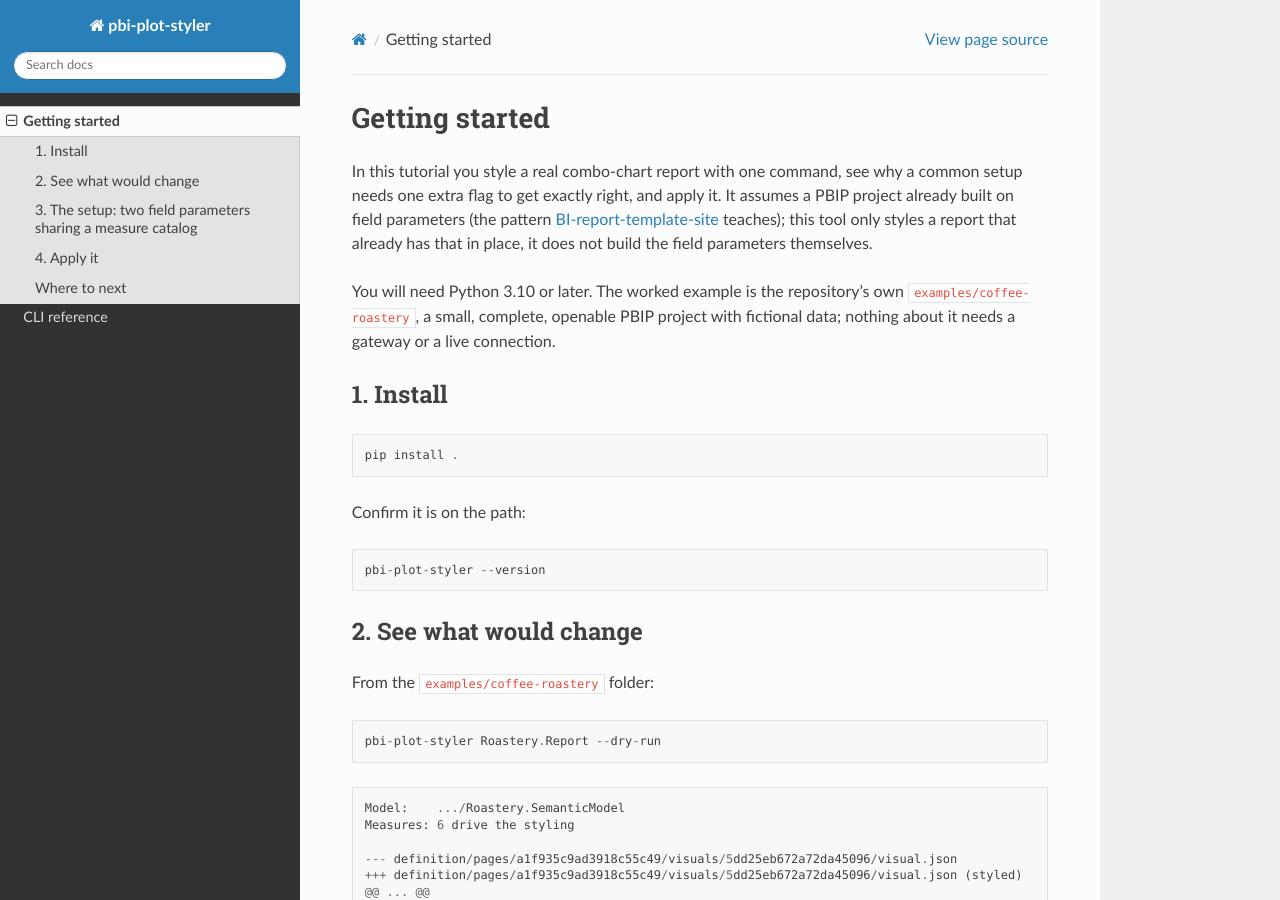
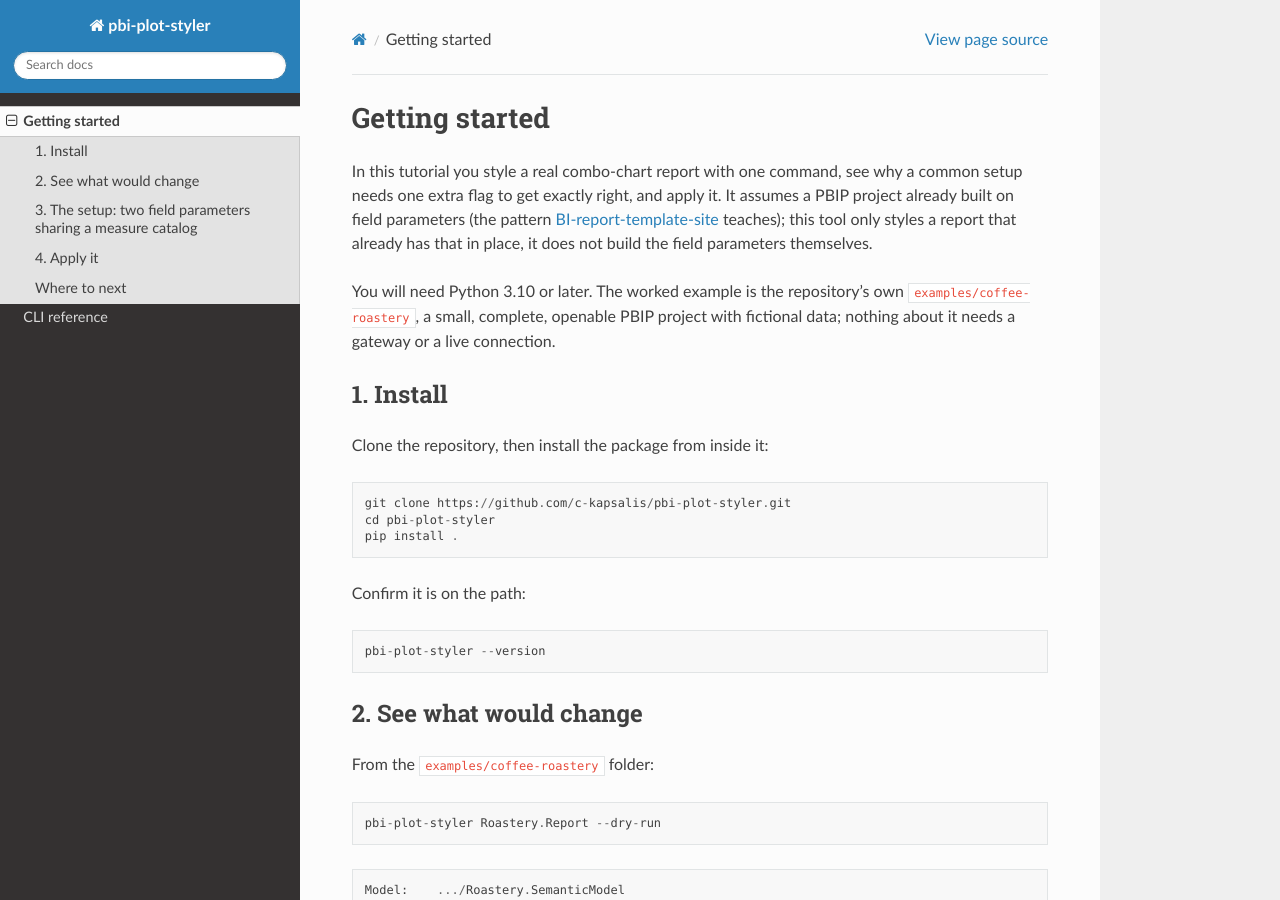
Before and after one commit to C-Kapsalis/pbi-plot-styler-documentation, a Sphinx documentation site: the page built from docs/tutorials/getting-started.rst, in a window 1280 px wide and 900 px high. Built offline with Sphinx 7.4.7 and the Read the Docs theme 3.1.0, drawn with Linux system fonts in a browser that asks for light colours.

Commit message:
Add the missing git clone step to the getting-started tutorial

```diff
--- a/docs/tutorials/getting-started.rst
+++ b/docs/tutorials/getting-started.rst
@@ -17,8 +17,12 @@
 1. Install
 -------------
 
+Clone the repository, then install the package from inside it:
+
 ::
 
+    git clone https://github.com/c-kapsalis/pbi-plot-styler.git
+    cd pbi-plot-styler
     pip install .
 
 Confirm it is on the path:
```
